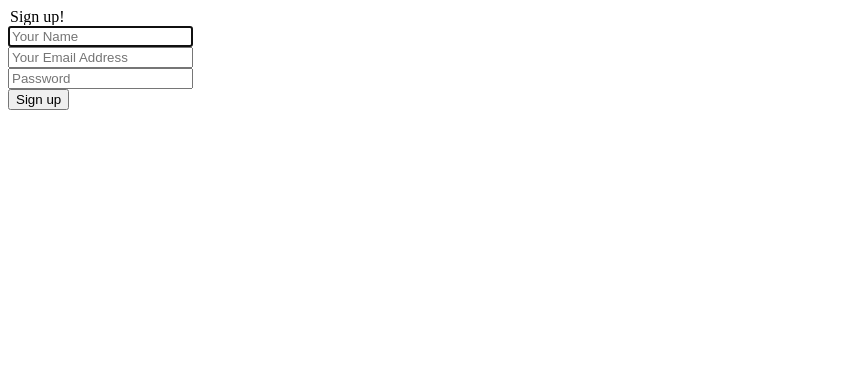
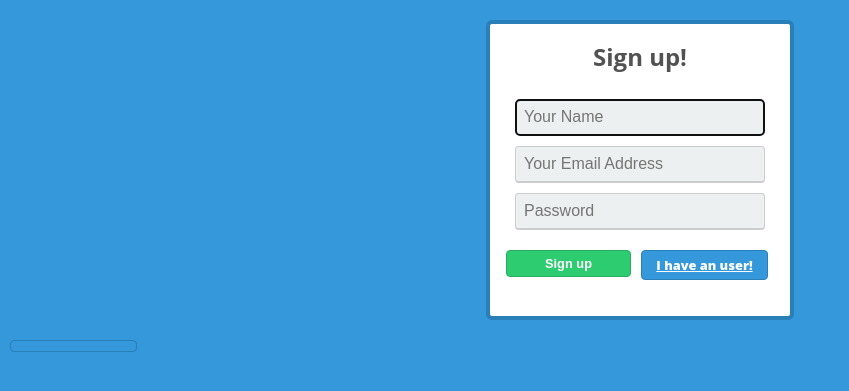
Before and after one commit to cciccaroni/arquitecturasWebPractice, a Flask app: page /auth/signup/ in a window 1280 px wide. Shown: the top 391 px of the page, without its empty margins (0-849 px from the left). Run offline with Flask 2, Linux system fonts and the light colour scheme; some libraries are stand-ins or nearby versions.

Commit message:
Formateo signin y signup y los uno con hrefs.

```diff
--- a/app/static/css/auth.css
+++ b/app/static/css/auth.css
@@ -21,7 +21,7 @@ h1{
   border: #2980b9 4px solid;
 }
 
-.email{
+.signin,.signup{
   background:#ecf0f1;
   border: #ccc 1px solid;
   border-bottom: #ccc 2px solid;
@@ -31,15 +31,6 @@ h1{
   margin-top:10px;
   font-size:1em;
   border-radius:4px;
-}
-
-.password{
-  border-radius:4px;
-  background:#ecf0f1;
-  border: #ccc 1px solid;
-  padding: 8px;
-  width:250px;
-  font-size:1em;
 }
 
 .btn{
--- a/app/static/javascript/auth.js
+++ b/app/static/javascript/auth.js
@@ -1,3 +1,3 @@
-$(document).ready(function(){
-    $('.box').hide().fadeIn(1000);
-});
+forgotPassword = () => {
+  console.log('You forgot the password :p')
+}
--- a/app/templates/auth/signup.html
+++ b/app/templates/auth/signup.html
@@ -1,3 +1,6 @@
+<head>
+    <link rel="stylesheet" type="text/css" href="{{ url_for('static', filename='css/auth.css') }}">
+</head>
 {% macro render_field(field, placeholder=None) %}
 {% if field.errors %}
 <div>
@@ -12,8 +15,8 @@
 {% endmacro %}
 
 <div>
-  <div>
-    <legend>Sign up!</legend>
+  <div class="box">
+    <h1>Sign up!</h1>
     {% with errors = get_flashed_messages(category_filter=["error"]) %}
     {% if errors %}
     <div>
@@ -33,12 +36,13 @@
     {% endfor %}
     </div>
     {% endif %}
-    <form method="POST" action="." accept-charset="UTF-8" role="form">
+    <form class="form-signup" method="POST" action="." accept-charset="UTF-8" role="form">
       {{ form.csrf_token }}
-      {{ render_field(form.name, placeholder="Your Name", autofocus="") }}
-	  {{ render_field(form.email, placeholder="Your Email Address") }}
-      {{ render_field(form.password, placeholder="Password") }}
-      <button type="submit" name="submit">Sign up</button>
+      {{ render_field(form.name, placeholder="Your Name", autofocus="", class="signup") }}
+	    {{ render_field(form.email, placeholder="Your Email Address", class="signup") }}
+      {{ render_field(form.password, placeholder="Password", class="signup") }}
+      <button class="btn" type="submit" name="submit">Sign up</button>
+      <a href="/auth/signin" id="btn2">I have an user!</button>
     </form>
   </div>
 </div>
```
Also changed, not shown: app/templates/auth/signin.html (+8 -9 lines).
